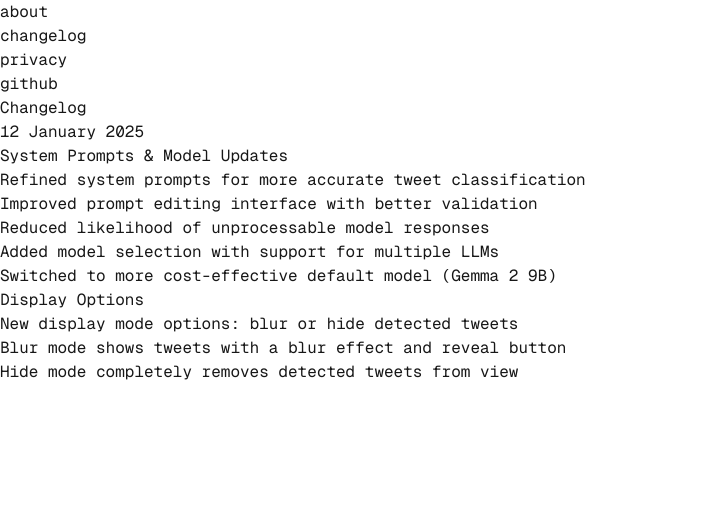
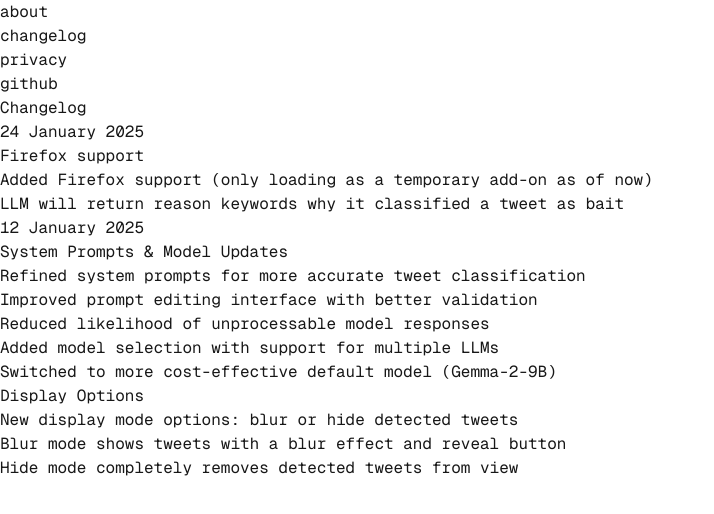
Before and after one commit to danielpetho/unbaited, a Next.js app in the folder landing/: page /changelog in a window 1280 px wide. Shown: the top 514 px of the page, without its empty margins (0-714 px from the left). Built offline with nearby package versions, Linux system fonts and the light colour scheme.

Commit message:
chores(landing): update changelog

```diff
--- a/landing/src/app/changelog/page.tsx
+++ b/landing/src/app/changelog/page.tsx
@@ -1,43 +1,24 @@
-export default function Changelog() {
+import fs from 'fs'
+import path from 'path'
+import { marked } from 'marked'
+
+export default async function Changelog() {
+  const markdownContent = fs.readFileSync(
+    path.join(process.cwd(), 'src/app/changelog/changelog.md'),
+    'utf-8'
+  )
+  const content = marked(markdownContent)
+
   return (
     <main className="max-w-2xl mx-auto px-4 py-12 font-mono lowercase">
-      <h1 className="text-4xl font-bold mb-8">Changelog</h1>
-
-      <div className="space-y-12">
-        <section>
-          <h2 className="text-2xl font-bold mb-4">12 January 2025</h2>
-          <div className="space-y-4">
-            <div>
-              <h3 className="text-lg font-bold">System Prompts & Model Updates</h3>
-              <ul className="list-disc pl-5 space-y-2 mt-2 text-gray-600">
-                <li>Refined system prompts for more accurate tweet classification</li>
-                <li>Improved prompt editing interface with better validation</li>
-                <li>Reduced likelihood of unprocessable model responses</li>
-                <li>Added model selection with support for multiple LLMs</li>
-                <li>Switched to more cost-effective default model (Gemma 2 9B)</li>
-              </ul>
-            </div>
-
-            <div>
-              <h3 className="text-lg font-bold">Display Options</h3>
-              <ul className="list-disc pl-5 space-y-2 mt-2 text-gray-600">
-                <li>New display mode options: blur or hide detected tweets</li>
-                <li>Blur mode shows tweets with a blur effect and reveal button</li>
-                <li>Hide mode completely removes detected tweets from view</li>
-              </ul>
-            </div>
-
-            {/* <div>
-              <h3 className="text-lg font-bold">Performance Improvements</h3>
-              <ul className="list-disc pl-5 space-y-2 mt-2 text-gray-600">
-                <li>Tweet analysis results are now cached for 24 hours</li>
-                <li>Cached results persist until tweet ID changes</li>
-                <li>Significantly reduced API calls for frequently viewed tweets</li>
-              </ul>
-            </div> */}
-          </div>
-        </section>
-      </div>
+      <div
+        className="[&>h1]:text-4xl [&>h1]:font-bold [&>h1]:mb-8
+                   [&>h2]:text-2xl [&>h2]:font-bold [&>h2]:mb-4 [&>h2]:mt-12
+                   [&>h3]:text-lg [&>h3]:font-bold [&>h3]:mt-4
+                   [&>ul]:list-disc [&>ul]:pl-5 [&>ul]:space-y-2 [&>ul]:mt-2 [&>ul]:text-gray-600
+                   space-y-4"
+        dangerouslySetInnerHTML={{ __html: content }}
+      />
     </main>
   );
 }
```
Also changed, not shown: landing/package.json (+7 -6 lines), landing/src/app/changelog/changelog.md (added), 1 other file (tests, documents, lock files or other folders).
